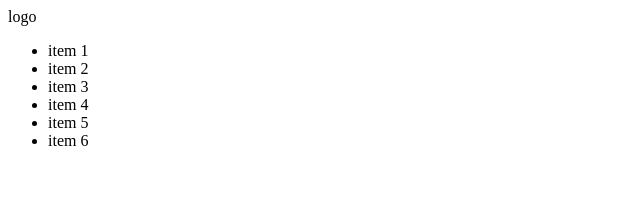
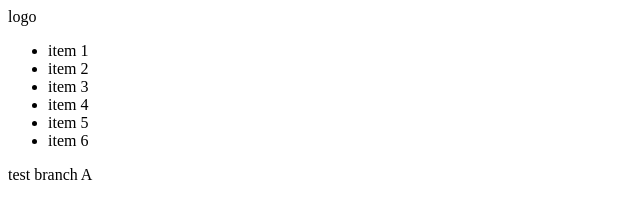
Before and after one commit to luuquangtri95/git_test, a plain HTML site: page index.html in a window 1280 px wide. Shown: the whole page, without its empty margins (0-640 px from the left). Drawn offline with Linux system fonts and the light colour scheme.

Commit message:
update branch A

```diff
--- a/index.html
+++ b/index.html
@@ -27,7 +27,7 @@
     </header>
     <!-- end header -->
 
-    <main></main>
+    <main>test branch A</main>
 
     <!-- footer -->
     <footer></footer>
```
